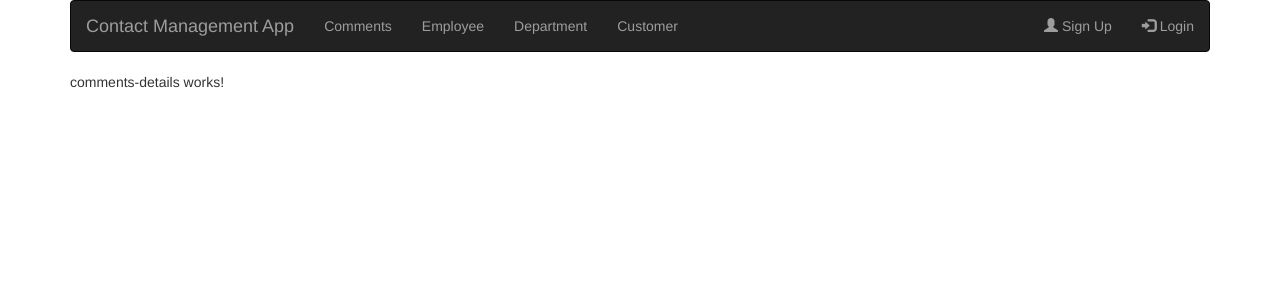
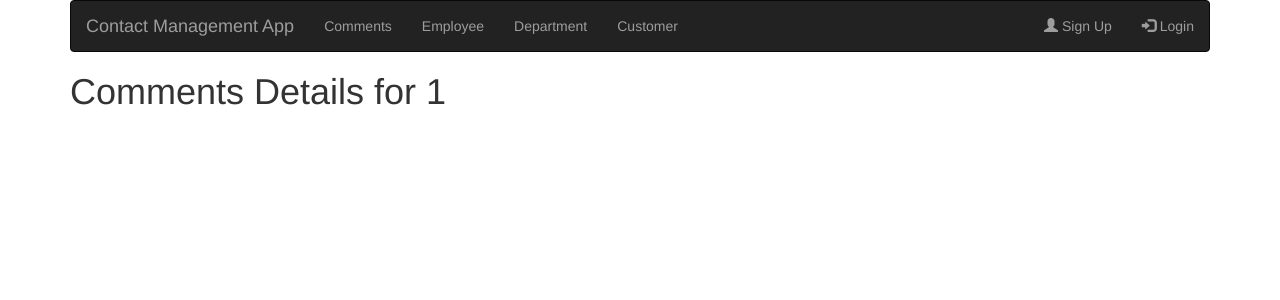
Before and after one commit to santoshyadav198613/EmployeeManagementApp-LIPS, an Angular app: page /comments/1 in a window 1280 px wide. Shown: the top 300 px of the page. Built offline with nearby package versions, Linux system fonts and the light colour scheme.

Commit message:
added activatedroute service

```diff
--- a/src/app/comments/comment-list/comment-list.component.html
+++ b/src/app/comments/comment-list/comment-list.component.html
@@ -35,7 +35,7 @@
         {{comment.body}}
       </td>
       <td>
-        <button type="button" [routerLink]="[comment.id]">Details</button>
+        <button type="button" [routerLink]="[comment.id]" class="btn btn-success">Details</button>
       </td>
     </tr>
   </tbody>
--- a/src/app/comments/comments-details/comments-details.component.html
+++ b/src/app/comments/comments-details/comments-details.component.html
@@ -1,3 +1,3 @@
-<p>
-  comments-details works!
-</p>
+<h1>
+  Comments Details for {{id}}
+</h1>
--- a/src/app/comments/comments-details/comments-details.component.ts
+++ b/src/app/comments/comments-details/comments-details.component.ts
@@ -1,4 +1,6 @@
 import { Component, OnInit } from '@angular/core';
+
+import { ActivatedRoute } from '@angular/router';
 
 @Component({
   selector: 'app-comments-details',
@@ -6,10 +8,13 @@ import { Component, OnInit } from '@angular/core';
   styleUrls: ['./comments-details.component.css']
 })
 export class CommentsDetailsComponent implements OnInit {
-
-  constructor() { }
+  id: number;
+  constructor(private route: ActivatedRoute) { }
 
   ngOnInit() {
+    this.route.paramMap.subscribe(
+      (data) => this.id = + data.get('id')
+    )
   }
 
 }
```
